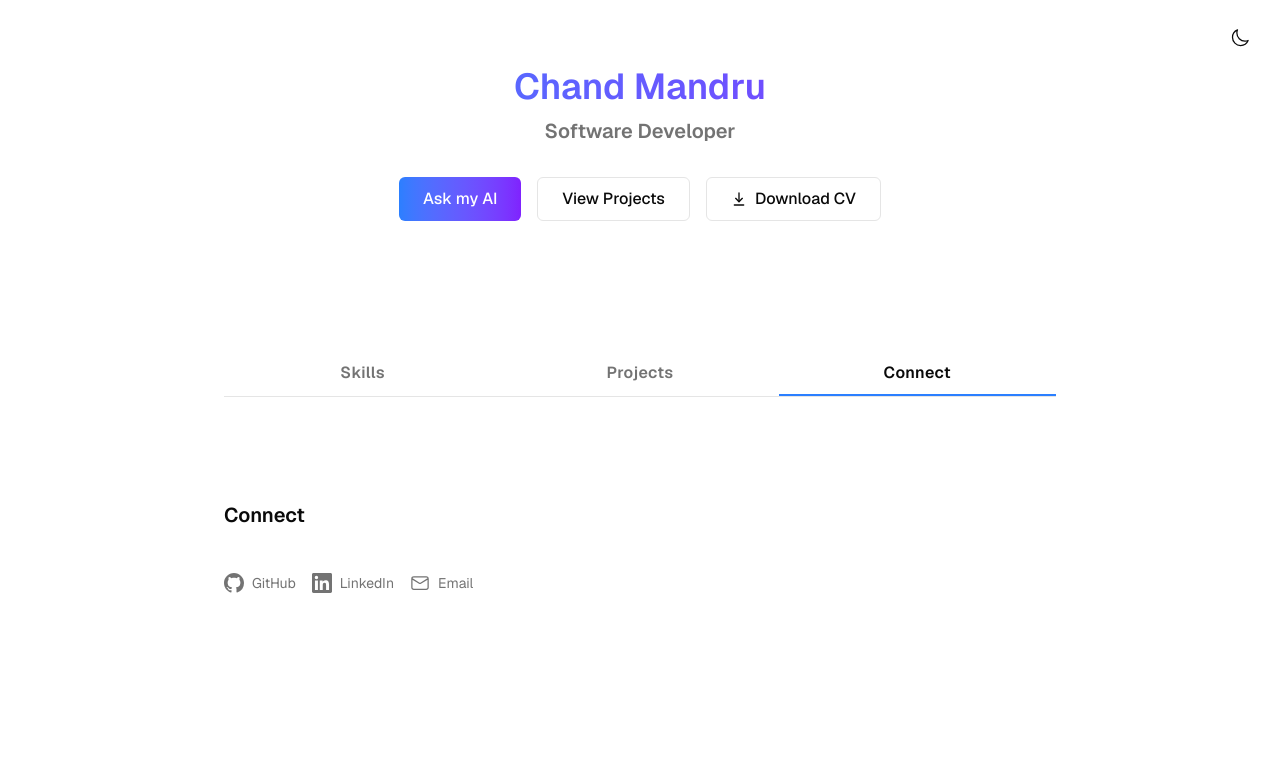
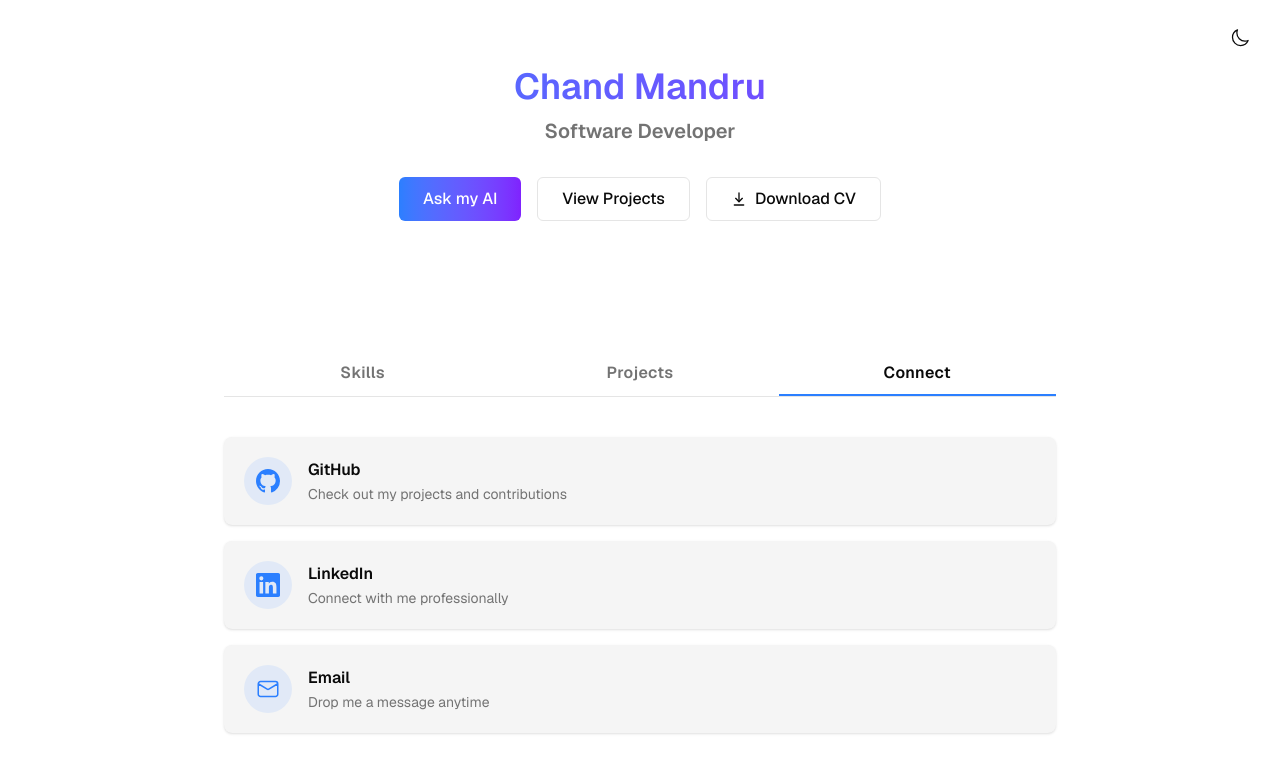
Before and after one commit to ChandMandru/portfolio, a Next.js app: page / in a window 1280 px wide. Both pictures are taken after a click on the button "Connect". Shown: the top 772 px of the page. Built offline with nearby package versions, Linux system fonts and the light colour scheme.

Commit message:
feat(03): redesign connect section with card-style social links
Replace small inline gray links with full-width cards featuring colored
icon circles, bold platform names, and descriptive subtitles. Larger
icons and hover lift effect matching experience cards.

```diff
--- a/src/components/SocialLinksSection.tsx
+++ b/src/components/SocialLinksSection.tsx
@@ -1,16 +1,12 @@
-'use client';
-
 import { links } from '@/data/links';
 import type { SocialLink } from '@/data/types';
-import { useScrollAnimation } from '@/hooks/useScrollAnimation';
-
 function GitHubIcon() {
   return (
     <svg
       xmlns="http://www.w3.org/2000/svg"
       viewBox="0 0 24 24"
       fill="currentColor"
-      className="w-5 h-5"
+      className="w-6 h-6"
       aria-hidden="true"
     >
       <path d="M12 0C5.37 0 0 5.37 0 12c0 5.31 3.435 9.795 8.205 11.385.6.105.825-.255.825-.57 0-.285-.015-1.23-.015-2.235-3.015.555-3.795-.735-4.035-1.41-.135-.345-.72-1.41-1.23-1.695-.42-.225-1.02-.78-.015-.795.945-.015 1.62.87 1.845 1.23 1.08 1.815 2.805 1.305 3.495.99.105-.78.42-1.305.765-1.605-2.67-.3-5.46-1.335-5.46-5.925 0-1.305.465-2.385 1.23-3.225-.12-.3-.54-1.53.12-3.18 0 0 1.005-.315 3.3 1.23.96-.27 1.98-.405 3-.405s2.04.135 3 .405c2.295-1.56 3.3-1.23 3.3-1.23.66 1.65.24 2.88.12 3.18.765.84 1.23 1.905 1.23 3.225 0 4.605-2.805 5.625-5.475 5.925.435.375.81 1.095.81 2.22 0 1.605-.015 2.895-.015 3.3 0 .315.225.69.825.57A12.02 12.02 0 0 0 24 12c0-6.63-5.37-12-12-12Z" />
@@ -24,7 +20,7 @@
       xmlns="http://www.w3.org/2000/svg"
       viewBox="0 0 24 24"
       fill="currentColor"
-      className="w-5 h-5"
+      className="w-6 h-6"
       aria-hidden="true"
     >
       <path d="M20.447 20.452h-3.554v-5.569c0-1.328-.027-3.037-1.852-3.037-1.853 0-2.136 1.445-2.136 2.939v5.667H9.351V9h3.414v1.561h.046c.477-.9 1.637-1.85 3.37-1.85 3.601 0 4.267 2.37 4.267 5.455v6.286zM5.337 7.433a2.062 2.062 0 0 1-2.063-2.065 2.064 2.064 0 1 1 2.063 2.065zm1.782 13.019H3.555V9h3.564v11.452zM22.225 0H1.771C.792 0 0 .774 0 1.729v20.542C0 23.227.792 24 1.771 24h20.451C23.2 24 24 23.227 24 22.271V1.729C24 .774 23.2 0 22.222 0h.003z" />
@@ -40,7 +36,7 @@
       fill="none"
       stroke="currentColor"
       strokeWidth={1.5}
-      className="w-5 h-5"
+      className="w-6 h-6"
       aria-hidden="true"
     >
       <path
@@ -65,32 +61,37 @@
   }
 }
 
+const SUBTITLES: Record<string, string> = {
+  github: 'Check out my projects and contributions',
+  linkedin: 'Connect with me professionally',
+  mail: 'Drop me a message anytime',
+};
+
 function SocialLinkItem({ link }: { link: SocialLink }) {
   const isEmail = link.icon === 'mail';
   return (
     <a
       href={link.url}
       {...(!isEmail && { target: '_blank', rel: 'noopener noreferrer' })}
-      className="flex items-center gap-2 text-muted-foreground hover:text-blue-500 dark:hover:text-blue-400 transition-colors duration-150 min-h-[44px] focus-visible:outline-2 focus-visible:outline-offset-2 focus-visible:outline-blue-500"
+      className="flex items-center gap-4 p-5 rounded-lg bg-muted hover:-translate-y-0.5 hover:shadow-md shadow-sm transition-all duration-200 ease-out focus-visible:outline-2 focus-visible:outline-offset-2 focus-visible:outline-blue-500"
     >
-      <SocialIcon icon={link.icon} />
-      <span className="text-sm text-current">{link.platform}</span>
+      <div className="flex items-center justify-center w-12 h-12 rounded-full bg-blue-500/10 dark:bg-blue-400/15 text-blue-500 dark:text-blue-400 shrink-0">
+        <SocialIcon icon={link.icon} />
+      </div>
+      <div>
+        <span className="text-base font-semibold text-foreground">{link.platform}</span>
+        <p className="text-sm text-muted-foreground mt-0.5">{SUBTITLES[link.icon] ?? ''}</p>
+      </div>
     </a>
   );
 }
 
 export function SocialLinksSection() {
-  const ref = useScrollAnimation();
   return (
-    <section className="py-12 md:py-16">
-      <div ref={ref}>
-        <h2 className="text-xl font-semibold text-foreground mb-8">Connect</h2>
-        <div className="flex flex-wrap gap-4">
-          {links.map((link) => (
-            <SocialLinkItem key={link.platform} link={link} />
-          ))}
-        </div>
-      </div>
-    </section>
+    <div className="flex flex-col gap-4">
+      {links.map((link) => (
+        <SocialLinkItem key={link.platform} link={link} />
+      ))}
+    </div>
   );
 }
```
